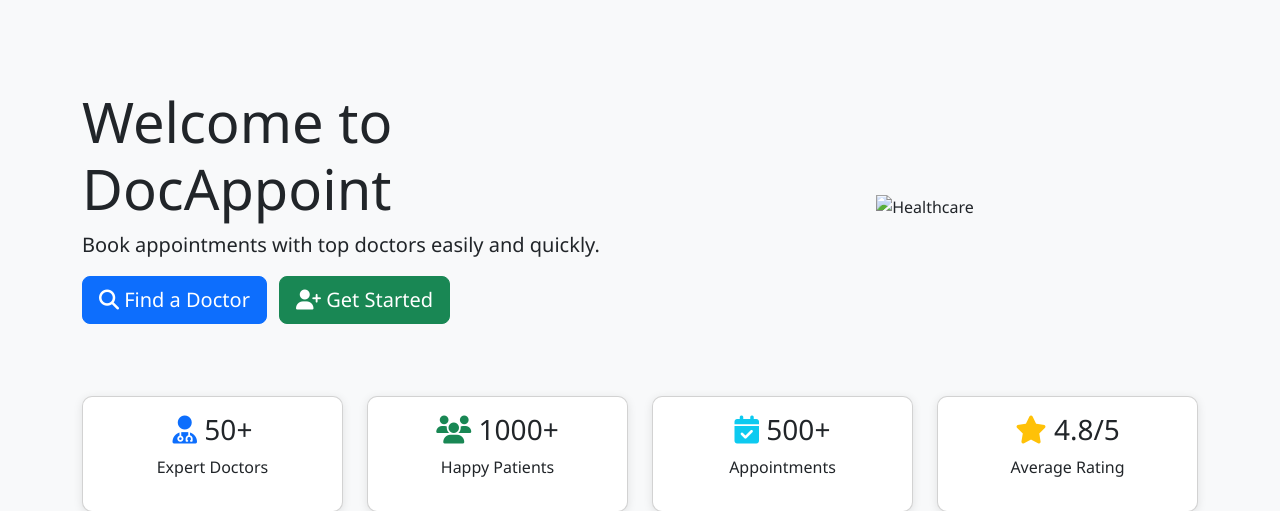
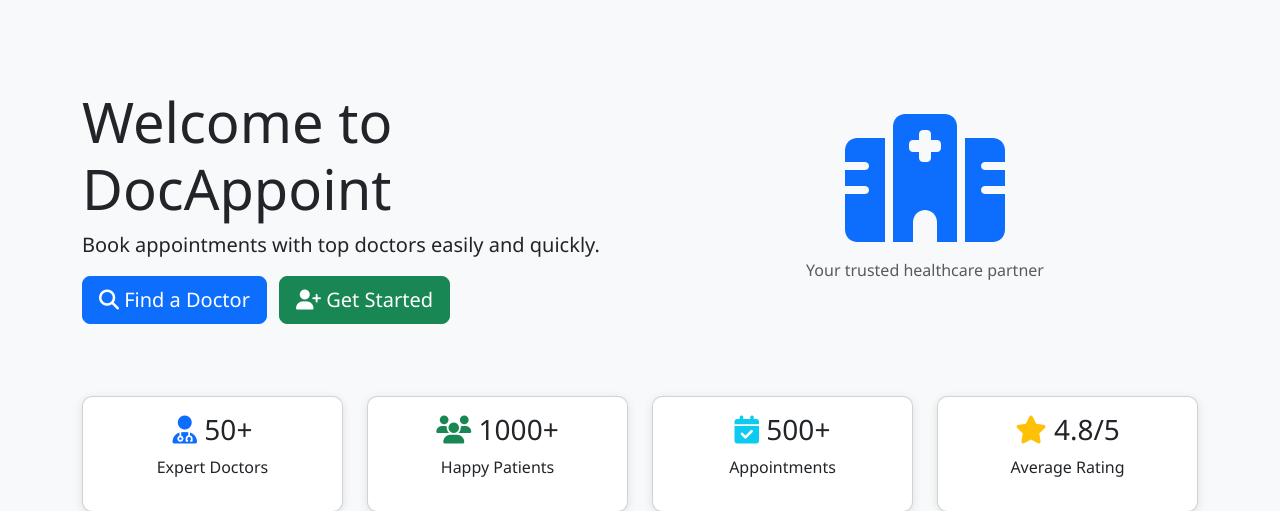
Before and after one commit to B14ee2004nish/doctor-appointment-system, a Flask app: page / in a window 1280 px wide. Shown: the part 62-573 px from the top of the page. Run offline with Flask 3, Linux system fonts and the light colour scheme; some libraries are stand-ins or nearby versions.

Commit message:
add new image code

```diff
--- a/frontend/templates/index.html
+++ b/frontend/templates/index.html
@@ -19,8 +19,8 @@
             {% endif %}
         </div>
         <div class="col-md-6 text-center">
-            <img src="https://via.placeholder.com/500x300/007bff/ffffff?text=Healthcare+Icon"
-                 class="img-fluid" alt="Healthcare">
+            <i class="fas fa-hospital fa-8x text-primary"></i>
+            <p class="mt-3 text-muted">Your trusted healthcare partner</p>
         </div>
     </div>
 
```
